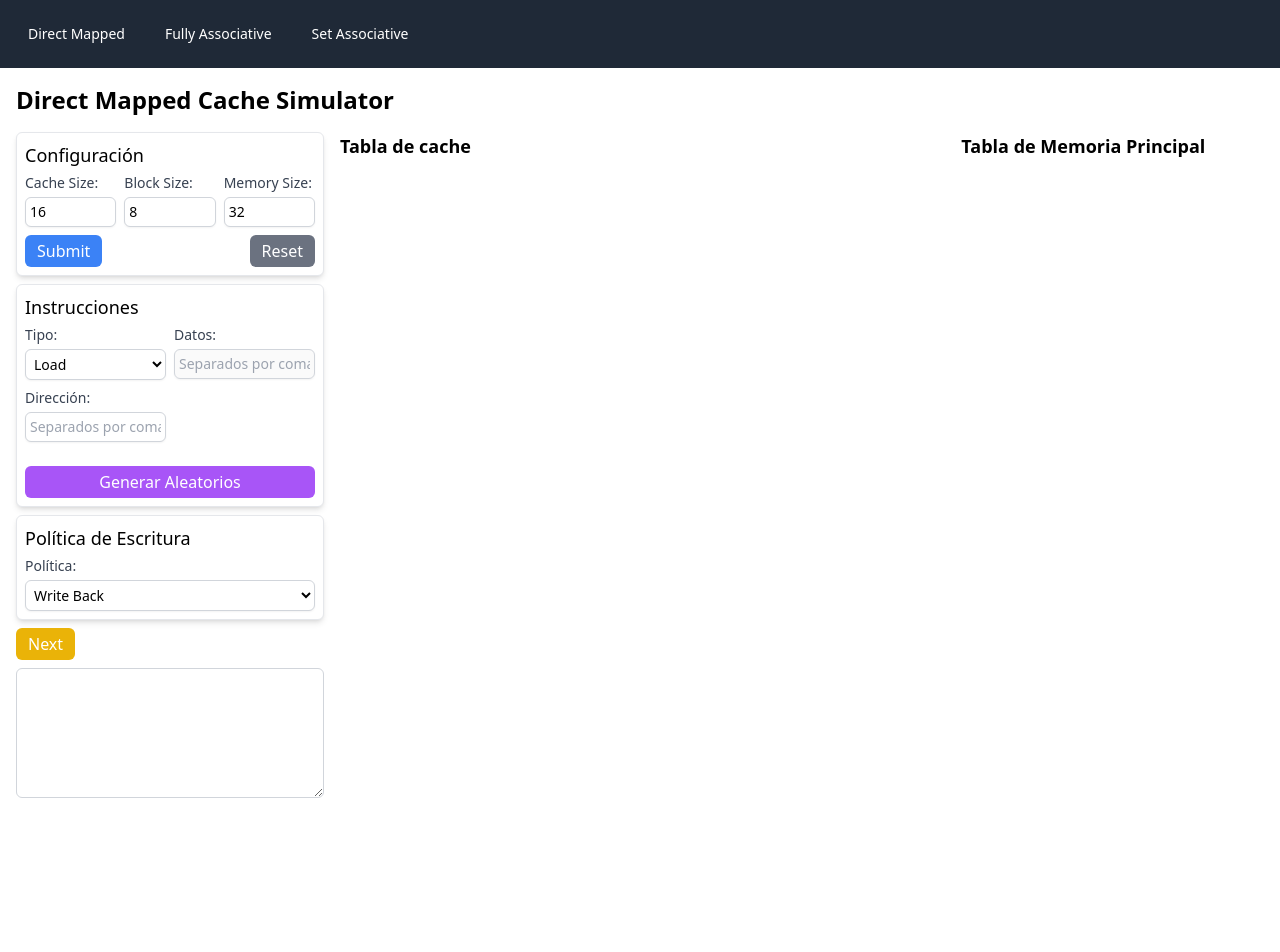
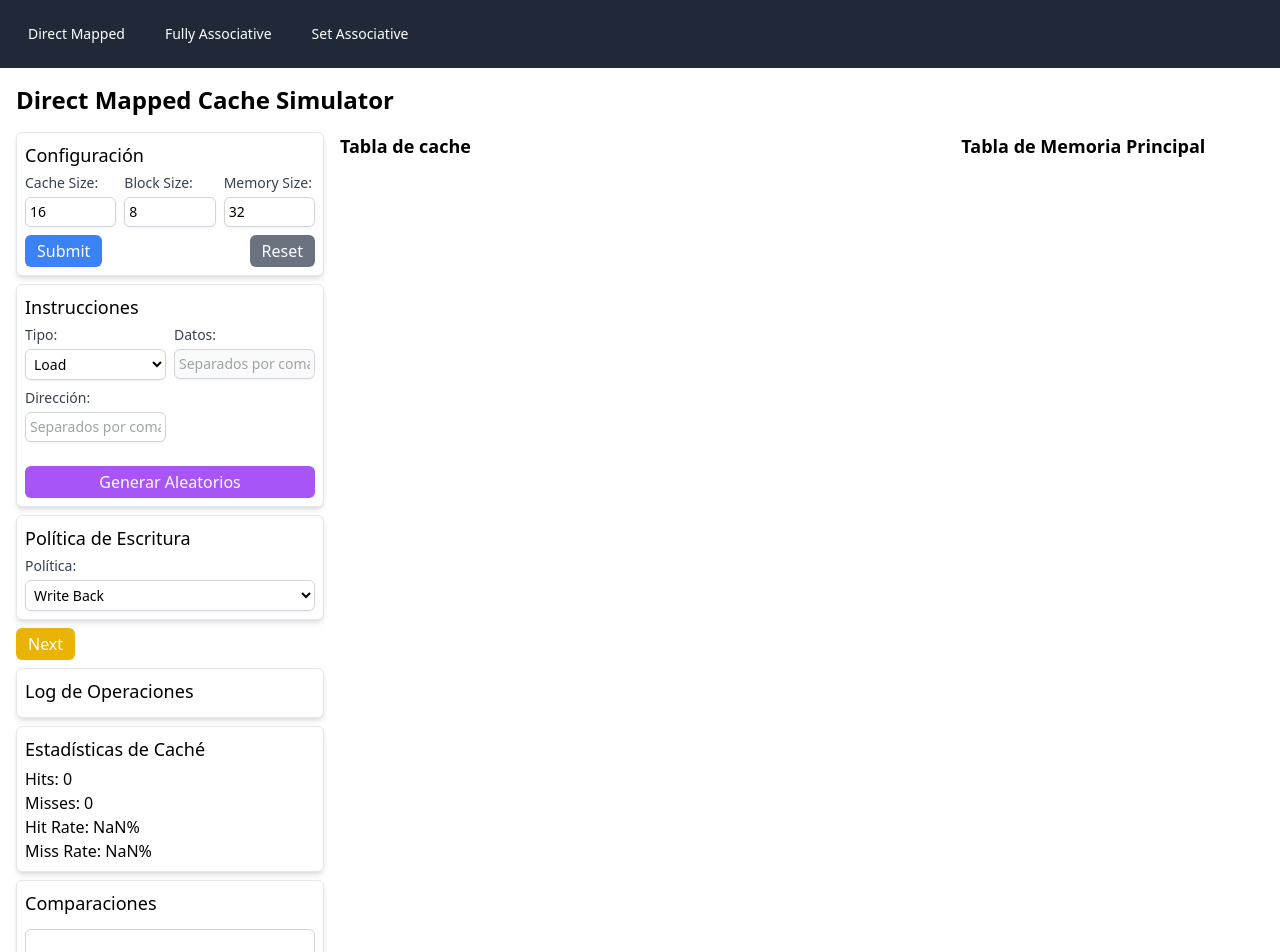
Before and after one commit to FernandoMVG/cachesim, a React (Create React App) app: page / in a window 1280 px wide. Shown: the top 952 px of the page. Before the commit the page ends 820 px from the top, so only its background shows below. Built offline with nearby package versions, Linux system fonts and the light colour scheme.

Commit message:
Correción en información y métricas

```diff
--- a/src/components/CacheConfigForm.js
+++ b/src/components/CacheConfigForm.js
@@ -1,6 +1,6 @@
 import React, { useState, useEffect, useContext } from 'react';
-import { load_direct, store_direct, generate_random_string } from './Direct.js';
-import { initCache, truncate_to_power_of_2 } from './CacheOperations';
+import { load_direct, store_direct } from './Direct.js';
+import { initCache, truncate_to_power_of_2, generate_random_string } from './CacheOperations';
 import { HighlightContext } from './HighlightContext';
 
 const CacheConfigForm = ({ cache, setCache, memory, setMemory }) => {
@@ -13,8 +13,12 @@ const CacheConfigForm = ({ cache, setCache, memory, setMemory }) => {
     const [instructionType, setInstructionType] = useState('LOAD');
     const [mainMemory, setMainMemory] = useState([]);
     const [writePolicy, setWritePolicy] = useState('BACK');
-    const [log, setLog] = useState('');
+    const [log, setLog] = useState([]);
     const { setHighlightedAddress } = useContext(HighlightContext);
+
+    const [hitCount, setHitCount] = useState(0);
+    const [missCount, setMissCount] = useState(0);
+    const [comparisonLog, setComparisonLog] = useState('');
 
     useEffect(() => {
         console.log(cache);
@@ -64,16 +68,26 @@ const CacheConfigForm = ({ cache, setCache, memory, setMemory }) => {
             result = load_direct(cache, currentAddress, 'BACK', cacheSize, blockSize, memorySize, mainMemory);
             setCache(result.cache);
             setMainMemory(result.mainMemory);
-            setLog(prevLog => `${prevLog}\nLOAD: Address ${currentAddress} -> Data ${mainMemory[currentAddress]}\n${result.message}`);
+            setLog(prevLog => [...prevLog, `LOAD: Address ${currentAddress} -> Data ${mainMemory[currentAddress]}\n${result.message}`]);
         } else if (instructionType === 'STORE') {
             result = store_direct(cache, currentAddress, currentData, writePolicy, cacheSize, blockSize, memorySize, mainMemory);
             setCache(result.cache);
             setMainMemory(result.mainMemory);
             setMemory(result.mainMemory);
-            setLog(prevLog => `${prevLog}\nSTORE: Address ${currentAddress} -> Data ${currentData}\n${result.message}`);
+            setLog(prevLog => [...prevLog, `STORE: Address ${currentAddress} -> Data ${currentData}\n${result.message}`]);
         }
 
-        // Eliminar el primer elemento de data y address
+        // Update hit/miss counts
+        if (result.hit) {
+            setHitCount(hitCount + 1);
+        } else {
+            setMissCount(missCount + 1);
+        }
+
+        // Log comparison details
+        setComparisonLog(prevLog => `${prevLog}\nAddress: ${currentAddress}, Tag: ${result.tag}, Index: ${result.index}, Offset: ${result.offset}`);
+
+        // Remove first element from data and address
         setData(data.slice(1));
         setAddress(address.slice(1));
         setHighlightedAddress(currentAddress);
@@ -98,7 +112,10 @@ const CacheConfigForm = ({ cache, setCache, memory, setMemory }) => {
         setIsCacheCreated(false);
         setInstructionType('LOAD');
         setMainMemory([]);
-        setLog('');
+        setLog([]);
+        setHitCount(0);
+        setMissCount(0);
+        setComparisonLog('');
     };
 
     const generateRandomDataAndAddresses = () => {
@@ -216,7 +233,31 @@ const CacheConfigForm = ({ cache, setCache, memory, setMemory }) => {
                 <button type="button" onClick={nextButtonClick} className="px-3 py-1 bg-yellow-500 text-white rounded-md">Next</button>
             </div>
 
-            <textarea value={log} readOnly rows="5" cols="50" className="mt-2 w-full p-1 border border-gray-300 rounded-md" />
+            <div className="mt-2 p-2 border rounded-md bg-white shadow-md">
+                <h4 className="text-lg font-medium mb-1">Log de Operaciones</h4>
+                <div className="max-h-64 overflow-y-auto">
+                    {log.map((entry, index) => (
+                        <div key={index} className="mb-2 p-2 bg-gray-100 rounded-md shadow-sm">
+                            {entry.split('\n').map((line, i) => (
+                                <p key={i} className="text-sm text-gray-800">{line}</p>
+                            ))}
+                        </div>
+                    ))}
+                </div>
+            </div>
+
+            <div className="mt-2 p-2 border rounded-md bg-white shadow-md">
+                <h4 className="text-lg font-medium mb-1">Estadísticas de Caché</h4>
+                <p>Hits: {hitCount}</p>
+                <p>Misses: {missCount}</p>
+                <p>Hit Rate: {(hitCount / (hitCount + missCount) * 100).toFixed(2)}%</p>
+                <p>Miss Rate: {(missCount / (hitCount + missCount) * 100).toFixed(2)}%</p>
+            </div>
+
+            <div className="mt-2 p-2 border rounded-md bg-white shadow-md">
+                <h4 className="text-lg font-medium mb-1">Comparaciones</h4>
+                <textarea value={comparisonLog} readOnly rows="10" cols="50" className="mt-2 w-full p-1 border border-gray-300 rounded-md" />
+            </div>
         </form>
     );
 };
--- a/src/components/CacheOperations.js
+++ b/src/components/CacheOperations.js
@@ -55,3 +55,13 @@ export function write_mem(main_memory,line, type = "DIRECT",s_cc,s_blq,s_mp,targ
   }
 
 }
+
+export function generate_random_string(length) {
+  const charset = 'abcdefghijklmnopqrstuvwxyzABCDEFGHIJKLMNOPQRSTUVWXYZ0123456789';
+  let randomString = '';
+  for (let i = 0; i < length; i++) {
+      const randomIndex = Math.floor(Math.random() * charset.length);
+      randomString += charset[randomIndex];
+  }
+  return randomString;
+}
--- a/src/components/Direct.js
+++ b/src/components/Direct.js
@@ -85,8 +85,6 @@ export function store_direct(cache, address, data, write_policy, s_cc, s_blq, s_
   return { cache: newCache, mainMemory: newMainMemory, message };
 }
 
-
-
 export function generate_random_string(length) {
   const charset = 'abcdefghijklmnopqrstuvwxyzABCDEFGHIJKLMNOPQRSTUVWXYZ0123456789';
   let randomString = '';
```
Also changed, not shown: src/App.css (renamed from src/styles.css).
